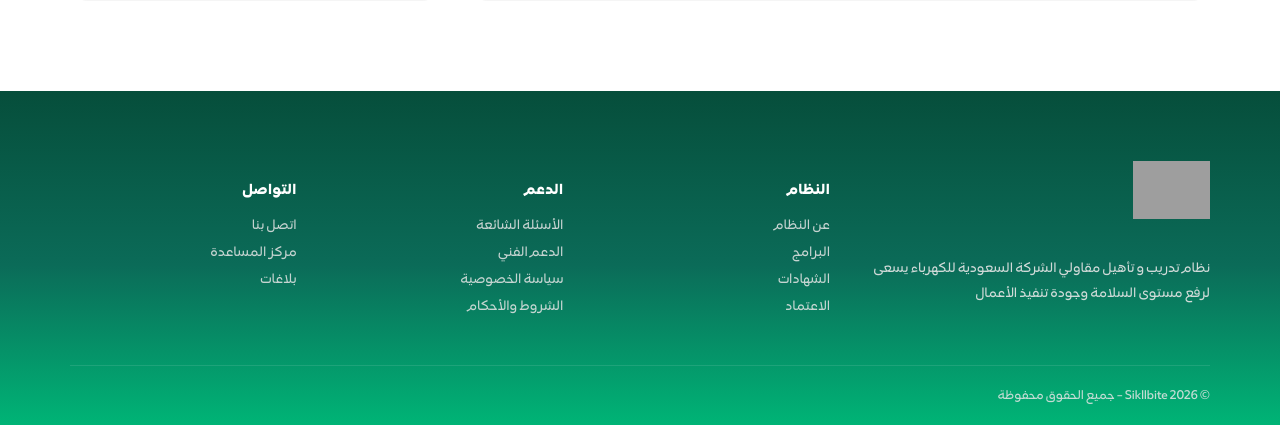
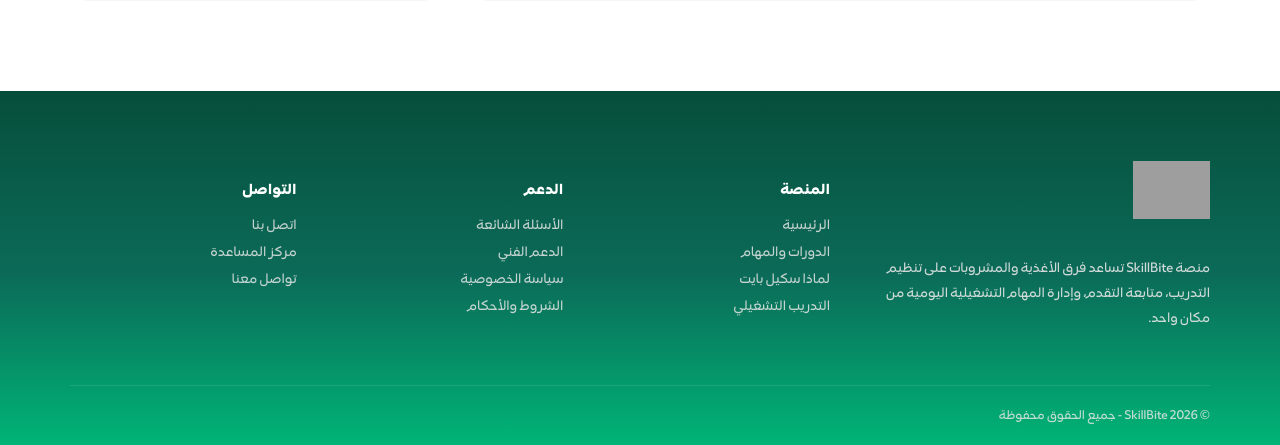
Before and after one commit to Akmoh1991/SkillBite, a Django app: page / in a window 1280 px wide. Shown: the part 2680-3125 px from the top of the page. Run offline with Django 5.2, Linux system fonts and the light colour scheme; grey boxes are pictures that could not be loaded.

Commit message:
improved header and footer text

```diff
--- a/templates/footer.html
+++ b/templates/footer.html
@@ -128,34 +128,34 @@ footer {
     <div class="footer-brand">
       <img src="{% static 'media/SkillBite_logo.png' %}" alt="SkillBite Logo">
       <p>
-       نظام تدريب و تأهيل مقاولي الشركة السعودية للكهرباء يسعى لرفع مستوى السلامة وجودة تنفيذ الأعمال
+       منصة SkillBite تساعد فرق الأغذية والمشروبات على تنظيم التدريب، متابعة التقدم، وإدارة المهام التشغيلية اليومية من مكان واحد.
       </p>
     </div>
 
     <!-- COLUMN 1 -->
     <div class="footer-col">
-      <h4>النظام</h4>
-      <a href="#">عن النظام</a>
-      <a href="#">البرامج</a>
-      <a href="#">الشهادات</a>
-      <a href="#">الاعتماد</a>
+      <h4>المنصة</h4>
+      <a href="/#hero">الرئيسية</a>
+      <a href="/#courses-tasks">الدورات والمهام</a>
+      <a href="/#why-skillbite">لماذا سكيل بايت</a>
+      <a href="/#operational-training">التدريب التشغيلي</a>
     </div>
 
     <!-- COLUMN 2 -->
     <div class="footer-col">
       <h4>الدعم</h4>
-      <a href="#">الأسئلة الشائعة</a>
-      <a href="#">الدعم الفني</a>
-      <a href="#">سياسة الخصوصية</a>
-      <a href="#">الشروط والأحكام</a>
+      <a href="/#contact">الأسئلة الشائعة</a>
+      <a href="/#contact">الدعم الفني</a>
+      <a href="/#contact">سياسة الخصوصية</a>
+      <a href="/#contact">الشروط والأحكام</a>
     </div>
 
     <!-- COLUMN 3 -->
     <div class="footer-col">
       <h4>التواصل</h4>
-      <a href="#">اتصل بنا</a>
-      <a href="#">مركز المساعدة</a>
-      <a href="#">بلاغات</a>
+      <a href="/#contact">اتصل بنا</a>
+      <a href="/#contact">مركز المساعدة</a>
+      <a href="/#contact">تواصل معنا</a>
     </div>
 
   </div>
@@ -166,7 +166,7 @@ footer {
   <!-- ===== BOTTOM ===== -->
   <div class="footer-bottom">
     <div>
-      © 2026 Sikllbite – جميع الحقوق محفوظة
+      © 2026 SkillBite - جميع الحقوق محفوظة
     </div>
     <!--
     <div>
--- a/templates/header.html
+++ b/templates/header.html
@@ -182,11 +182,10 @@ nav a:not(.cta):hover::after {
 
   <!-- Desktop Nav -->
   <nav>
-    <a href="/">الرئيسية</a>
-    <a href="#">البرامج</a>
-    <a href="#">التأهيل</a>
-    <a href="#">الشهادات</a>
-    <a href="#">الدعم</a>
+    <a href="/#hero">الرئيسية</a>
+    <a href="/#courses-tasks">الدورات</a>
+    <a href="/#why-skillbite">المميزات</a>
+    <a href="/#operational-training"> التشغيل</a>
 
     {% if request.user.is_authenticated %}
       <span>مرحبًا، {{ request.user.username }}</span>
@@ -201,11 +200,11 @@ nav a:not(.cta):hover::after {
 
   <!-- Mobile Menu -->
   <div class="mobile-menu" id="mobileMenu" aria-hidden="true">
-    <a href="/">الرئيسية</a>
-    <a href="#">البرامج</a>
-    <a href="#">التأهيل</a>
-    <a href="#">الشهادات</a>
-    <a href="#">الدعم</a>
+    <a href="/#hero">الرئيسية</a>
+    <a href="/#courses-tasks">الدورات والمهام</a>
+    <a href="/#why-skillbite">لماذا سكيل بايت</a>
+    <a href="/#operational-training">التدريب التشغيلي</a>
+    <a href="/#contact">التواصل</a>
 
     {% if request.user.is_authenticated %}
       <span>مرحبًا، {{ request.user.username }}</span>
--- a/templates/home.html
+++ b/templates/home.html
@@ -255,7 +255,7 @@ section {
 
 {% include "header.html" %}
 
-<section class="hero">
+<section class="hero" id="hero">
   <video autoplay muted loop playsinline preload="auto">
     <source src="{% static 'media/banner_videoHD.mp4' %}" type="video/mp4">
   </video>
@@ -269,7 +269,7 @@ section {
   </div>
 </section>
 
-<section>
+<section id="courses-tasks">
   <div class="section-title">
     <small>المميزات الأساسية</small>
     <h2>الدورات وقوائم المهام</h2>
@@ -298,7 +298,7 @@ section {
   </div>
 </section>
 
-<section>
+<section id="why-skillbite">
   <div class="section-title">
     <h2>لماذا سكيل بايت</h2>
   </div>
@@ -310,7 +310,7 @@ section {
   </div>
 </section>
 
-<section>
+<section id="operational-training">
   <div class="section-title">
     <h2>تركيز على التدريب التشغيلي</h2>
   </div>
@@ -344,7 +344,9 @@ section {
   </div>
 </section>
 
+<div id="contact">
 {% include "footer.html" %}
+</div>
 
 </body>
 </html>
```
